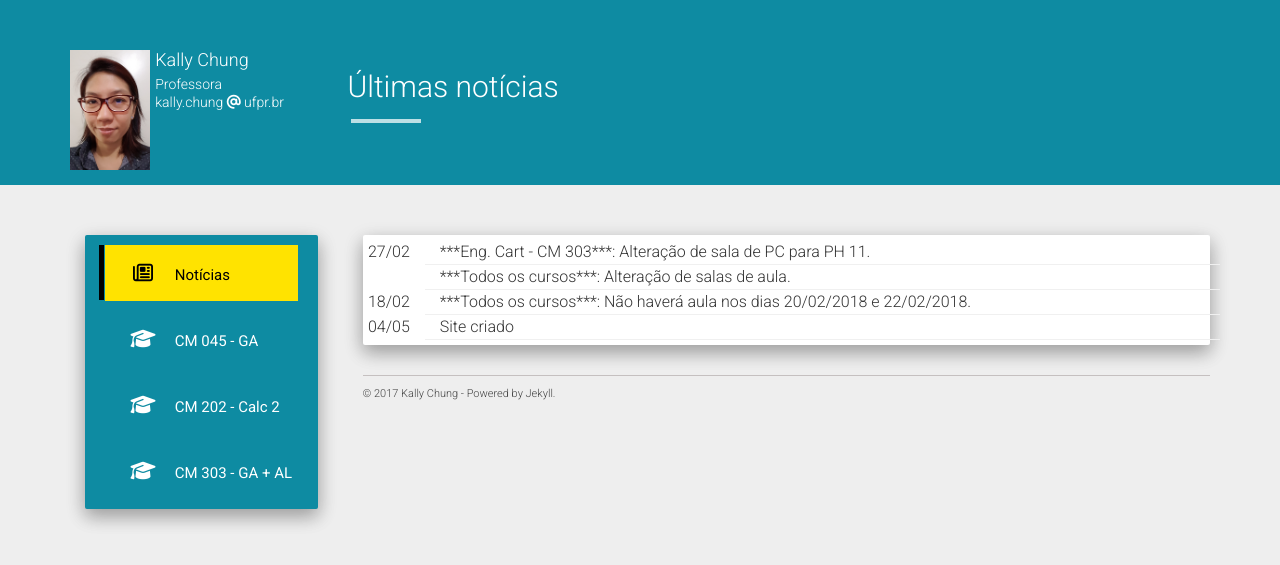
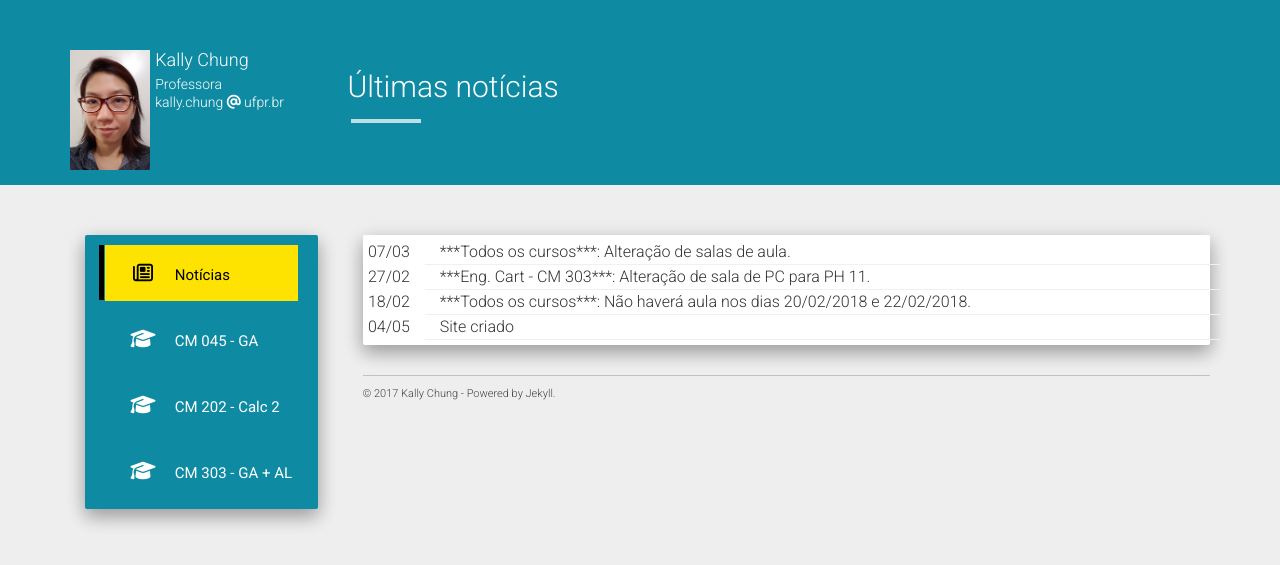
Before and after one commit to chunggnuhc/chunggnuhc.github.io, a Jekyll site: the page built from index.html, in a window 1280 px wide. Shown: the top 565 px of the page. Built offline with Jekyll 4.4.1, drawn with Linux system fonts in a browser that asks for light colours; nearby versions of some CDN libraries.

Commit message:
Update sobre ensalamento

```diff
--- a/_data/noticias.yml
+++ b/_data/noticias.yml
@@ -1,5 +1,5 @@
-- data: 2018-02-27
-  noticia: "***Todos os cursos***: Alteração de salas de aula. "
+- data: 2018-03-07
+  noticia: "***Todos os cursos***: Alteração de salas de aula."
 - data: 2018-02-27
   noticia: "***Eng. Cart - CM 303***: Alteração de sala de PC para PH 11."
 - data: 2018-02-18
```
